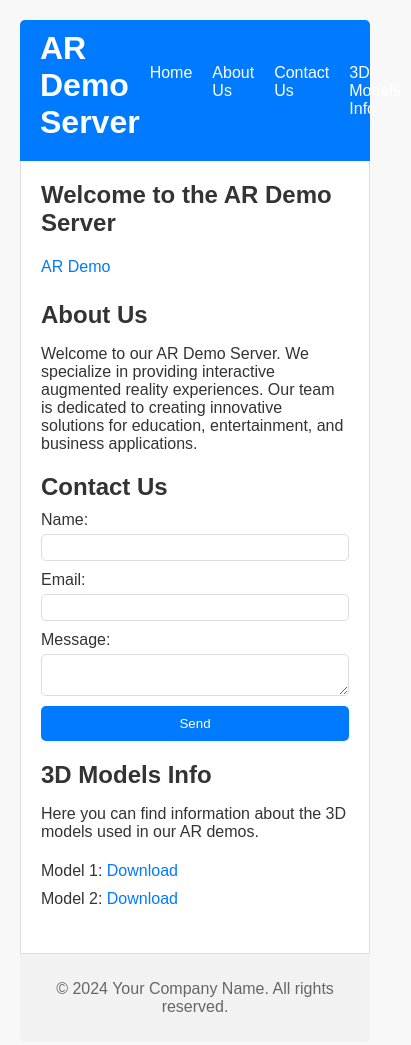
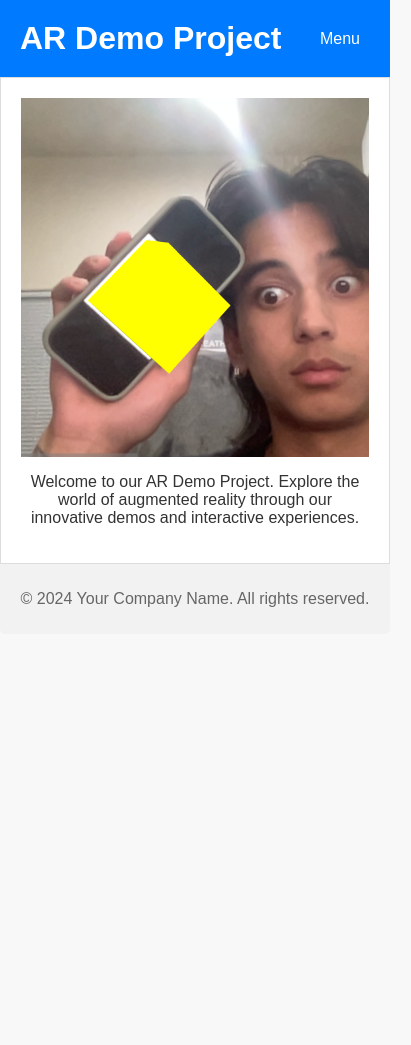
Before and after one commit to n0ahmagalei/Mobile_AR, a website: page index.html in a window 390 px wide. Shown: the whole page, 411 px wide, since content can reach past the window. After the commit the page ends 844 px from the top, so only its background shows below. Drawn offline with Linux system fonts and the light colour scheme.

Commit message:
testing mobile website

```diff
--- a/index.html
+++ b/index.html
@@ -4,61 +4,29 @@
     <meta charset="UTF-8">
     <meta http-equiv="X-UA-Compatible" content="IE=edge">
     <meta name="viewport" content="width=device-width, initial-scale=1.0">
-    <title>AR Demo Server</title>
+    <title>AR Demo Project</title>
     <link rel="stylesheet" href="styles.css">
 </head>
 <body>
-    <div class="container">
-        <header>
-            <h1>AR Demo Server</h1>
-            <nav>
-                <ul>
-                    <li><a href="#">Home</a></li>
-                    <li><a href="#about-us">About Us</a></li>
-                    <li><a href="#contact-us">Contact Us</a></li>
-                    <li><a href="#models-info">3D Models Info</a></li>
-                </ul>
-            </nav>
-        </header>
-        <main>
-            <section id="home">
-                <h2>Welcome to the AR Demo Server</h2>
-                <ul>
-                    <li><a href="ar-demo.html">AR Demo</a></li>
-                </ul>
-            </section>
+    <header>
+        <h1>AR Demo Project</h1>
+        <div class="dropdown">
+            <button class="dropbtn">Menu</button>
+            <div class="dropdown-content">
+                <a href="Webpages/about.html">About Us</a>
+                <a href="Webpages/contact.html">Contact Us</a>
+                <a href="Webpages/models.html">3D Models Info</a>
+            </div>
+        </div>
+    </header>
 
-            <section id="about-us">
-                <h2>About Us</h2>
-                <p>Welcome to our AR Demo Server. We specialize in providing interactive augmented reality experiences. Our team is dedicated to creating innovative solutions for education, entertainment, and business applications.</p>
-            </section>
+    <main id="home">
+        <img src="homephoto.png" alt="AR Demo" class="responsive">
+        <p>Welcome to our AR Demo Project. Explore the world of augmented reality through our innovative demos and interactive experiences.</p>
+    </main>
 
-            <section id="contact-us">
-                <h2>Contact Us</h2>
-                <form>
-                    <label for="name">Name:</label>
-                    <input type="text" id="name" name="name" required>
-                    <label for="email">Email:</label>
-                    <input type="email" id="email" name="email" required>
-                    <label for="message">Message:</label>
-                    <textarea id="message" name="message" required></textarea>
-                    <button type="submit">Send</button>
-                </form>
-            </section>
-
-            <section id="models-info">
-                <h2>3D Models Info</h2>
-                <p>Here you can find information about the 3D models used in our AR demos.</p>
-                <ul>
-                    <li>Model 1: <a href="Models/model1.glb">Download</a></li>
-                    <li>Model 2: <a href="Models/model2.glb">Download</a></li>
-                    <!-- Add more models as needed -->
-                </ul>
-            </section>
-        </main>
-        <footer>
-            <p>&copy; 2024 Your Company Name. All rights reserved.</p>
-        </footer>
-    </div>
+    <footer>
+        <p>&copy; 2024 Your Company Name. All rights reserved.</p>
+    </footer>
 </body>
 </html>
--- a/styles.css
+++ b/styles.css
@@ -6,55 +6,75 @@ body {
     color: #333;
 }
 
-.container {
-    max-width: 800px;
-    margin: auto;
-    padding: 20px;
-}
-
 header {
     background-color: #007bff;
     color: white;
     padding: 10px 20px;
-    border-radius: 5px 5px 0 0;
     display: flex;
     justify-content: space-between;
     align-items: center;
 }
 
-nav ul {
-    list-style: none;
-    display: flex;
-    padding: 0;
+h1, h2 {
     margin: 0;
+    padding: 10px 0;
 }
 
-nav ul li {
-    margin: 0 10px;
+.responsive {
+    width: 100%;
+    height: auto;
+    display: block;
+    max-width: 600px;
+    margin: 0 auto;
 }
 
-nav a {
-    color: white;
-    text-decoration: none;
+.dropdown {
+    position: relative;
+    display: inline-block;
 }
 
-nav a:hover {
-    text-decoration: underline;
+.dropbtn {
+    background-color: #007bff;
+    color: white;
+    padding: 10px;
+    font-size: 16px;
+    border: none;
+    cursor: pointer;
+}
+
+.dropdown-content {
+    display: none;
+    position: absolute;
+    background-color: #f1f1f1;
+    min-width: 160px;
+    box-shadow: 0px 8px 16px 0px rgba(0,0,0,0.2);
+    z-index: 1;
+}
+
+.dropdown-content a {
+    color: black;
+    padding: 12px 16px;
+    text-decoration: none;
+    display: block;
+}
+
+.dropdown-content a:hover {
+    background-color: #ddd;
+}
+
+.dropdown:hover .dropdown-content {
+    display: block;
+}
+
+.dropdown:hover .dropbtn {
+    background-color: #0056b3;
 }
 
 main {
     background-color: white;
     padding: 20px;
     border: 1px solid #ddd;
-    border-top: none;
-}
-
-h1, h2 {
-    margin: 0 0 10px 0;
-}
-
-section {
-    margin-bottom: 20px;
+    text-align: center;
 }
 
 ul {
@@ -68,7 +88,7 @@ li {
 
 a {
     text-decoration: none;
-    color: #007bff;
+    color: white;
 }
 
 a:hover {
@@ -92,7 +112,7 @@ input, textarea {
 }
 
 button {
-    background-color: #007bff;
+    background-color: black;
     color: white;
     padding: 10px;
     border: none;
```
Also changed, not shown: Webpages/about.html (added, +24 -0 lines), Webpages/contact.html (added, +32 -0 lines), Webpages/models.html (added, +29 -0 lines), homephoto.png (added), 1 other file.
